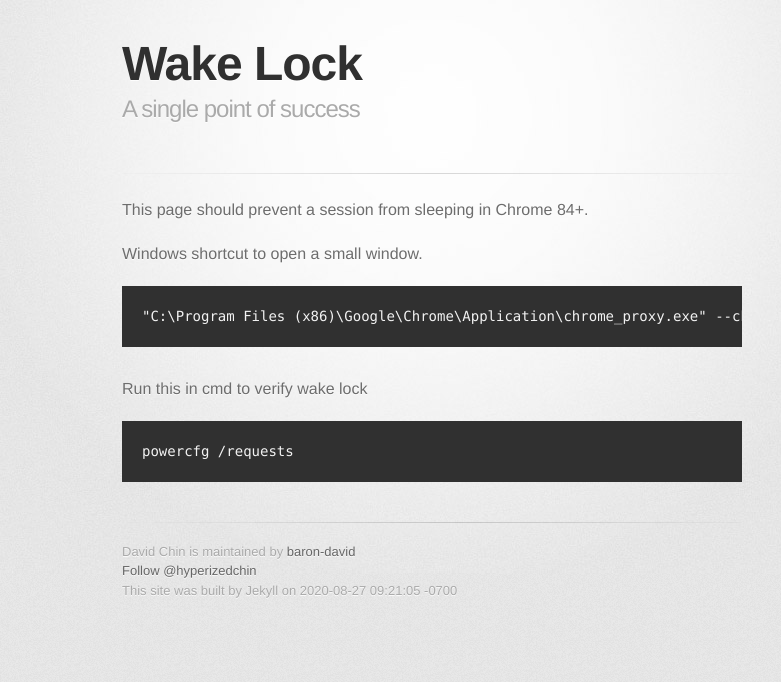
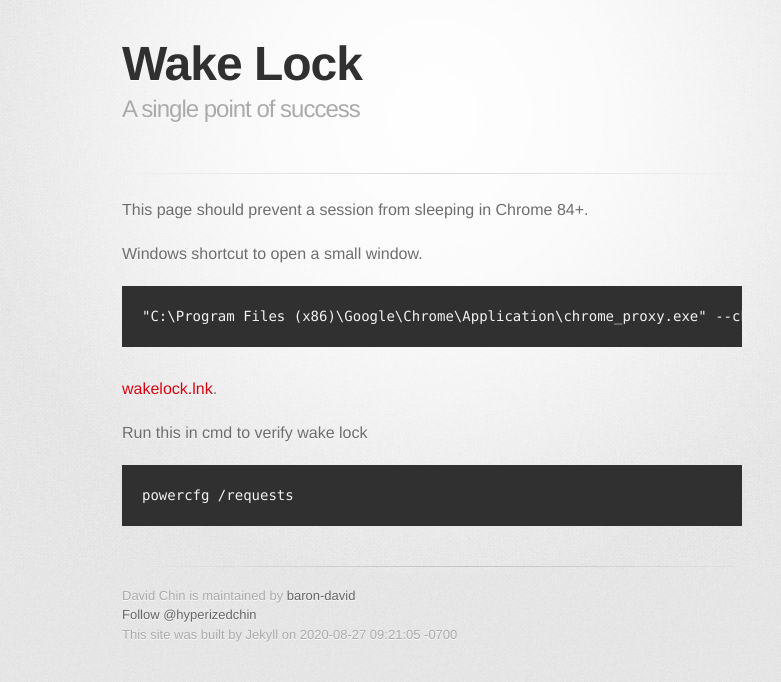
Before and after one commit to baron-david/dchin.me_jekyll, a Jekyll site: the page built from wakelock.md, in a window 1280 px wide. Shown: the top 682 px of the page, without its empty margins (208-989 px from the left). Built offline with Jekyll 4.4.1, drawn with Linux system fonts in a browser that asks for light colours; some web fonts are replaced; comment, search, counter and statistics services are not loaded.

Commit message:
add lnk file

````diff
--- a/wakelock.md
+++ b/wakelock.md
@@ -11,11 +11,14 @@
 ```
 "C:\Program Files (x86)\Google\Chrome\Application\chrome_proxy.exe" --chrome-frame --user-data-dir="%tmp%\chrome_tmp_user_dir" --window-size=100,100 --window-position=1,1  --app=https://dchin.me
 ```
+[wakelock.lnk](/assets/wakelock.lnk).
 
 Run this in cmd to verify wake lock
 ```
 powercfg /requests
 ```
+
+
 
 <script>
 	navigator.wakeLock.request("screen");
````
Also changed, not shown: 1 other file.
